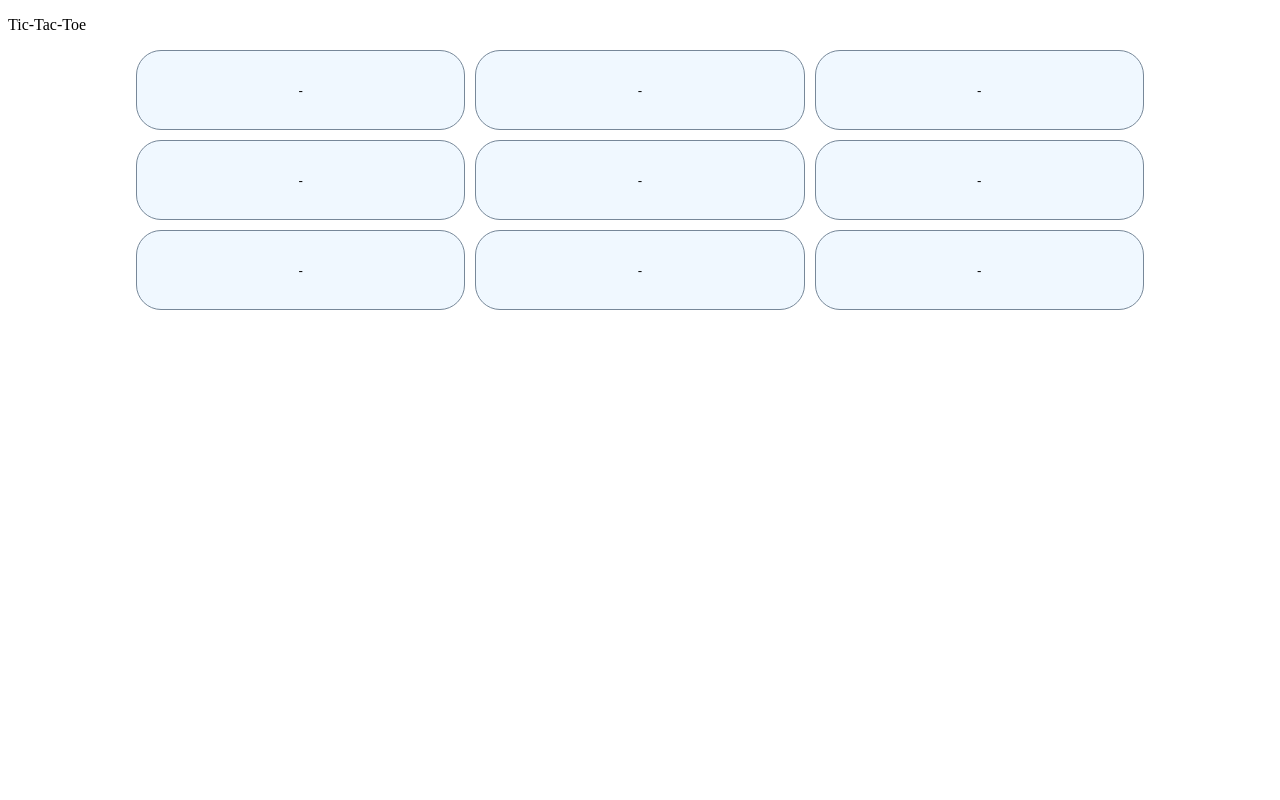
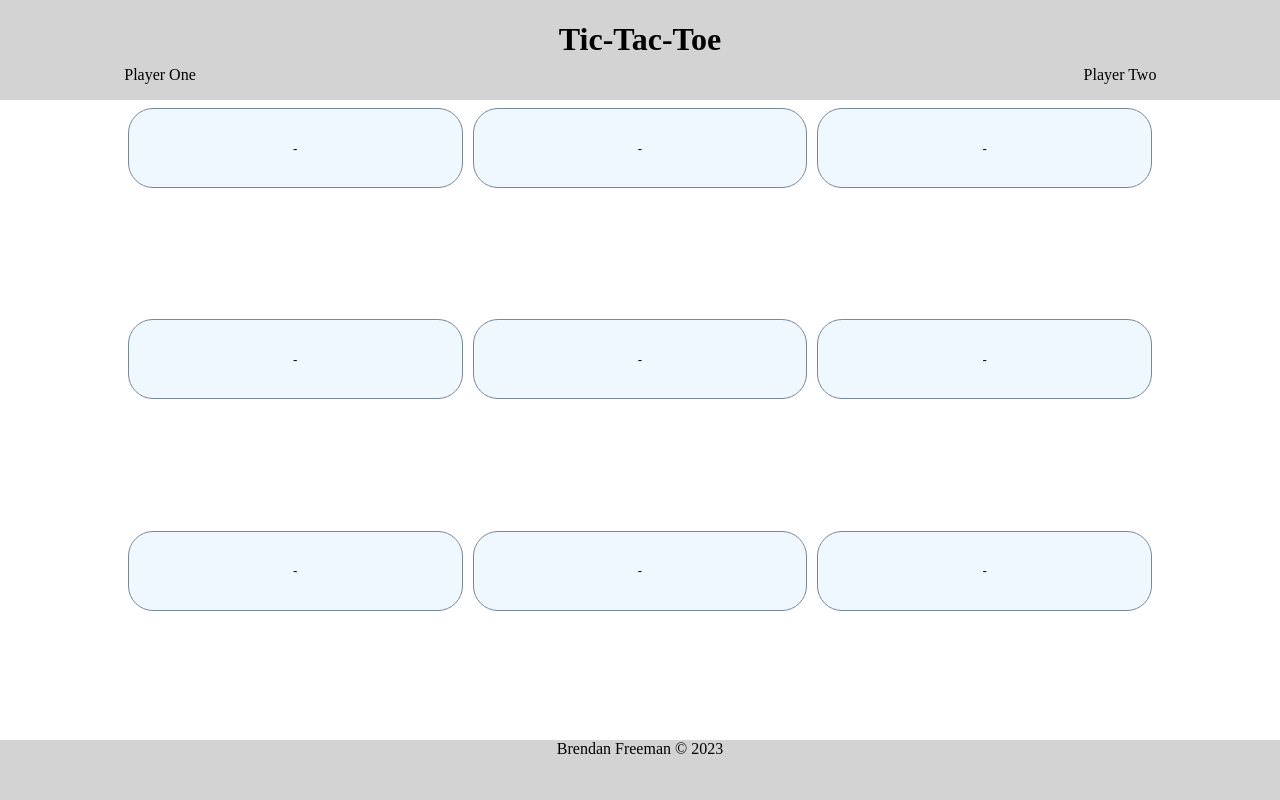
Before and after one commit to BrendanFre/odin-tic-tac-toe, a plain HTML site: page index.html in a window 1280 px wide. Drawn offline with Linux system fonts and the light colour scheme.

Commit message:
added formatting

```diff
--- a/index.html
+++ b/index.html
@@ -9,9 +9,12 @@
 </head>
 
 <body>
-    <div class="top-bar">
-        <p class="text-center">Tic-Tac-Toe</p>
-      </div>
+    <div class="container">
+    <header>
+        <h1 class="gameName">Tic-Tac-Toe</h1>
+        <p class="playerName">Player One</p>
+        <p class="playerName">Player Two</p>
+    </header>
 <div class="buttonContainer">
         <div class="row">
             <button class="unselected">-</button>
@@ -29,7 +32,8 @@
             <button class="unselected">-</button>
         </div>
     </div>
-    <!-- <script src="script.js"></script> -->
+    <footer>Brendan Freeman &copy; 2023</footer>
+</div>
 </body>
 
 </html>
--- a/style.css
+++ b/style.css
@@ -1,3 +1,15 @@
+body{
+    margin: 0;
+    padding: 0;
+}
+
+.container{
+    display: grid;
+    grid-template-rows: 100px 80vh 1fr;
+    height: 100vh;
+    width: 100vw;
+}
+
 .buttonContainer{
     display: grid;
     grid-template-columns: 1;
@@ -23,3 +35,31 @@
 .unselected:hover{
     background-color: lightslategray;
 }
+
+footer, header{
+    background-color: lightgrey;
+    text-align: center;
+    vertical-align: middle;
+}
+
+header{
+    display: grid;
+    grid-template-columns: 1fr 2fr 1fr;
+    grid-template-rows: 50px 1fr;
+}
+
+.gameName{
+    grid-row: 1;
+    grid-column: 2;
+}
+
+.playerName{
+    grid-row: 2;
+}
+
+.playerName:first-of-type{
+    grid-column: 1;
+}
+.playerName:last-of-type{
+    grid-column: 3;
+}
```
